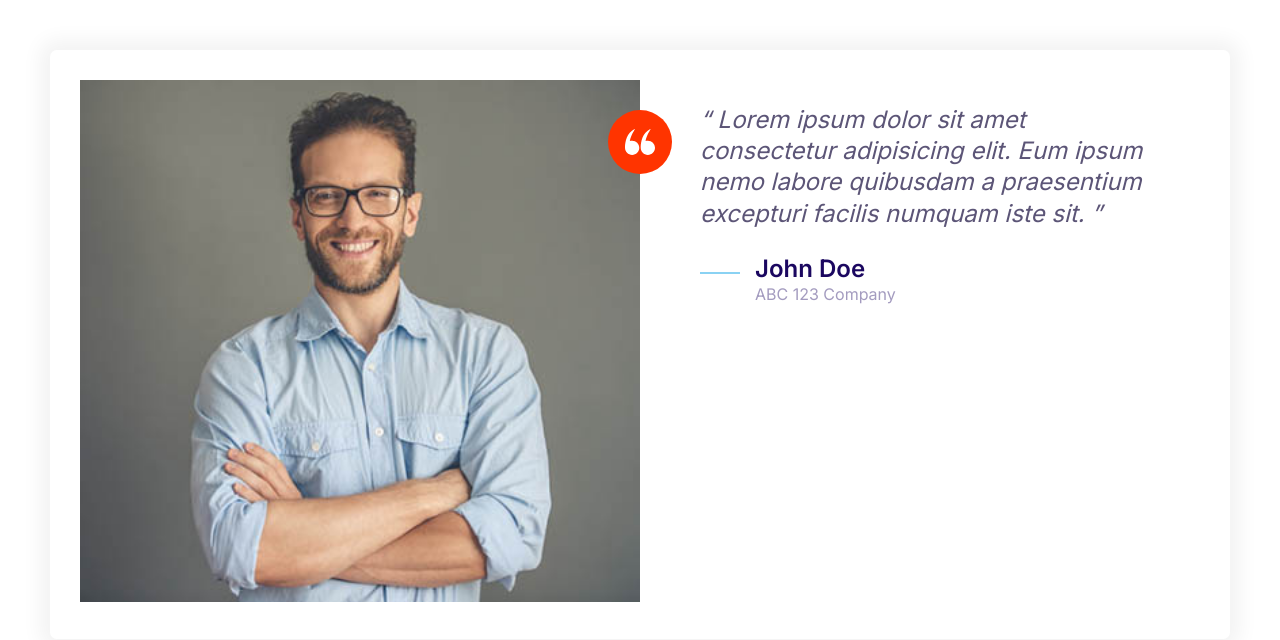
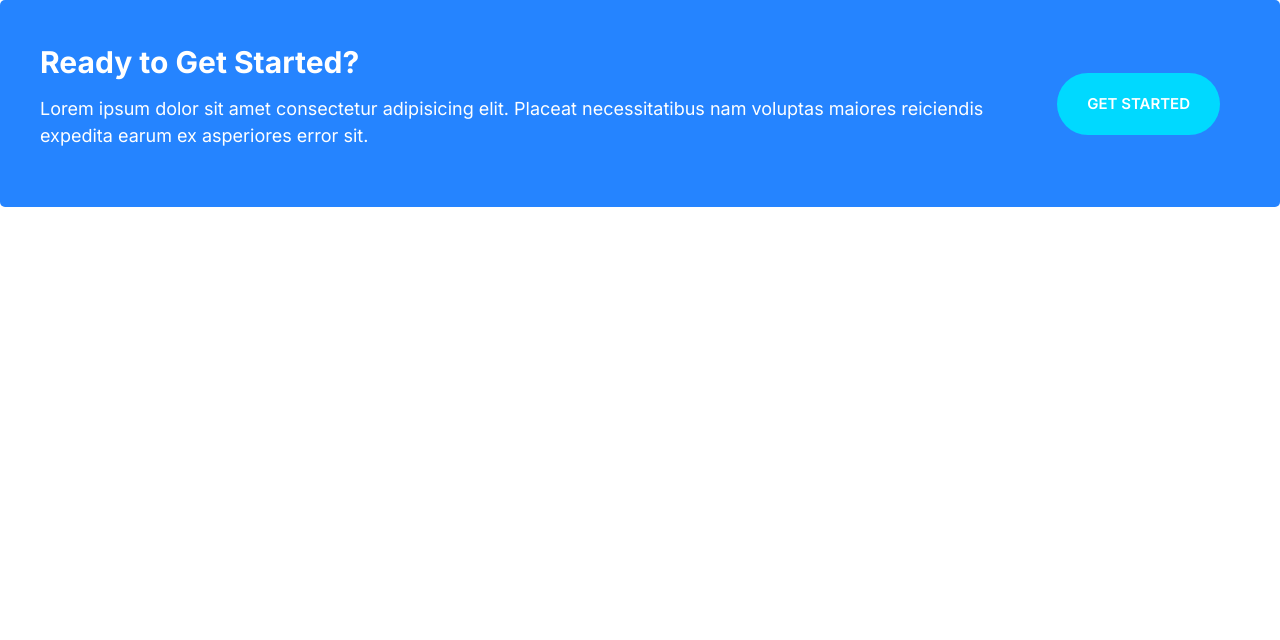
Before and after one commit to jadonahue/joshify-website, a plain HTML site: page index.html in a window 1280 px wide. Drawn offline with Linux system fonts and the light colour scheme.

Commit message:
Build callouts component.

```diff
--- a/css/styles.css
+++ b/css/styles.css
@@ -254,6 +254,11 @@ a {
 .btn--outline:hover {
     background: var(--color-headings);
     color: #fff;
+}
+
+.btn--stretched {
+    padding-left: 6rem;
+    padding-right: 6rem;
 }
 
 @media screen and (min-width: 1024px) {
@@ -516,3 +521,44 @@ a {
         margin-left: 6rem;
     }
 }
+
+/* Callouts */
+.callout {
+    padding: 4rem;
+    border-radius: 5px;
+}
+
+.callout--primary {
+    background: var(--color-primary);
+    color: #fff;
+}
+
+.callout__heading {
+    color: #fff;
+    margin-top: 0;
+    font-size: 3rem;
+}
+
+.callout .btn {
+    justify-self: center;
+    align-self: center;
+}
+
+.callout__content {
+    text-align: center;
+}
+
+@media screen and (min-width:768px) {
+    .callout .grid--1x2 {
+        grid-template-columns: 1fr auto;
+    }
+
+    .callout__content {
+        text-align: left;
+    }
+
+    .callout .btn {
+        justify-self: start;
+        margin: 0 2rem;
+    }
+}
--- a/index.html
+++ b/index.html
@@ -13,44 +13,20 @@
         <link rel="stylesheet" href="css/normalize.css" />
         <link rel="stylesheet" href="css/styles.css" />
     </head>
-    <body style="padding: 5rem">
-        <div class="card testimonial">
+    <body>
+        <div class="callout callout--primary">
             <div class="grid grid--1x2">
-                <div class="testimonial__image">
-                    <img
-                        src="images/testimonial.jpg"
-                        alt="A happy, smiling customer"
-                    />
-                    <span class="icon-container icon-container--accent">
-                        <svg class="icon icon--white icon--small">
-                            <use xlink:href="images/sprite.svg#quotes"></use>
-                        </svg>
-                    </span>
+                <div class="callout__content">
+                    <h2 class="callout__heading">Ready to Get Started?</h2>
+                    <p>
+                        Lorem ipsum dolor sit amet consectetur adipisicing elit.
+                        Placeat necessitatibus nam voluptas maiores reiciendis
+                        expedita earum ex asperiores error sit.
+                    </p>
                 </div>
-                <blockquote class="quote">
-                    <p class="quote__text">
-                        Lorem ipsum dolor sit amet consectetur adipisicing elit.
-                        Eum ipsum nemo labore quibusdam a praesentium excepturi
-                        facilis numquam iste sit.
-                    </p>
-                    <footer>
-                        <div class="media">
-                            <div class="media__image">
-                                <svg class="icon icon--primary quote__line">
-                                    <use
-                                        xlink:href="images/sprite.svg#line"
-                                    ></use>
-                                </svg>
-                            </div>
-                            <div class="media__body">
-                                <h3 class="media__title quote__author">
-                                    John Doe
-                                </h3>
-                                <p class="quote__company">ABC 123 Company</p>
-                            </div>
-                        </div>
-                    </footer>
-                </blockquote>
+                <a href="#" class="btn btn--secondary btn--stretched">
+                    Get Started
+                </a>
             </div>
         </div>
     </body>
```
Also changed, not shown: components/callouts.html (added, +13 -0 lines).
